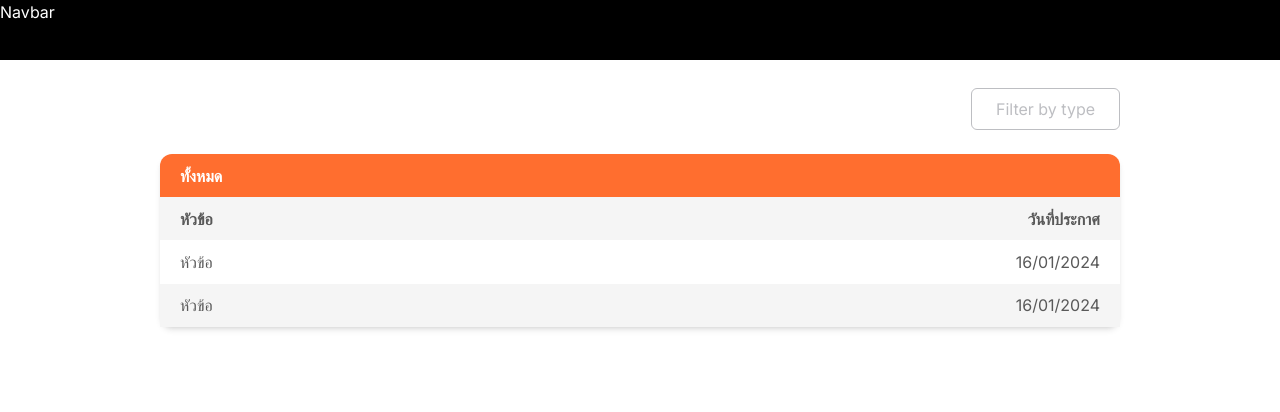
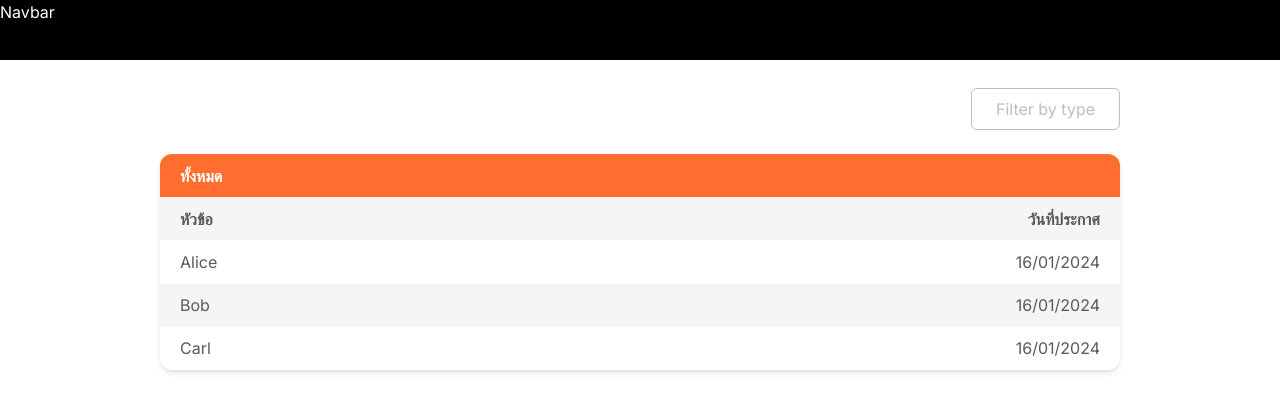
Before and after one commit to CEPP-CEPM/CEProjectManagement, a Next.js app: page /student in a window 1280 px wide. Shown: the top 412 px of the page. Built offline with nearby package versions, Linux system fonts and the light colour scheme.

Commit message:
add AnnounceCard

```diff
--- /dev/null
+++ b/src/app/student/(components)/announceCard.jsx
@@ -0,0 +1,21 @@
+const AnnounceCard = () => {
+
+    const announceData = [{id: 1, name: 'Alice'},
+    {id: 2, name: 'Bob'},
+    {id: 3, name: 'Carl'},]
+
+    return (
+        <div>
+            {announceData.map((data) => {
+                return (
+                    <div key={data.id} className={`flex justify-between bg-[${data.id%2 ? '#FFFFFF' : '#F5F5F5'}] py-[0.6rem] px-5 text-[#595959]`}>
+                        <div>{data.name}</div>
+                        <div>16/01/2024</div>
+                    </div>
+                )
+            })}
+        </div>
+    )
+}
+
+export default AnnounceCard
--- a/src/app/student/page.jsx
+++ b/src/app/student/page.jsx
@@ -1,3 +1,5 @@
+import AnnounceCard from "./(components)/announceCard"
+
 const Student = () => {
     return (
         <div className="px-40 py-6">
@@ -6,18 +8,11 @@ const Student = () => {
             </div>
             <div className=" shadow-md rounded-xl">
                 <div className=" bg-[#FF6E2F] rounded-t-xl py-[0.6rem] px-5 font-bold text-white">ทั้งหมด</div>
-                <div className="flex justify-between  bg-[#F5F5F5] py-[0.6rem] px-5 font-bold text-[#595959]">
+                <div className="flex justify-between bg-[#F5F5F5] py-[0.6rem] px-5 font-bold text-[#595959]">
                     <div>หัวข้อ</div>
                     <div>วันที่ประกาศ</div>
                 </div>
-                <div className="flex justify-between  bg-[#FFFFFF] py-[0.6rem] px-5 text-[#595959]">
-                    <div>หัวข้อ</div>
-                    <div>16/01/2024</div>
-                </div>
-                <div className="flex justify-between  bg-[#F5F5F5] py-[0.6rem] px-5 text-[#595959]">
-                    <div>หัวข้อ</div>
-                    <div>16/01/2024</div>
-                </div>
+                <AnnounceCard />
             </div>
         </div>
     )
```
